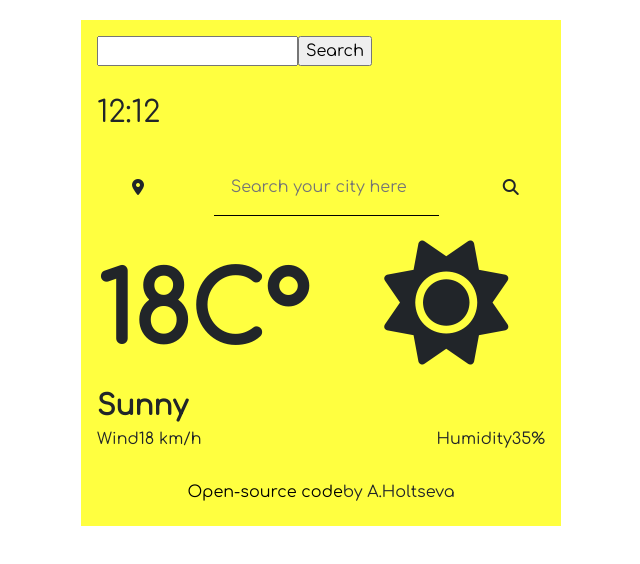
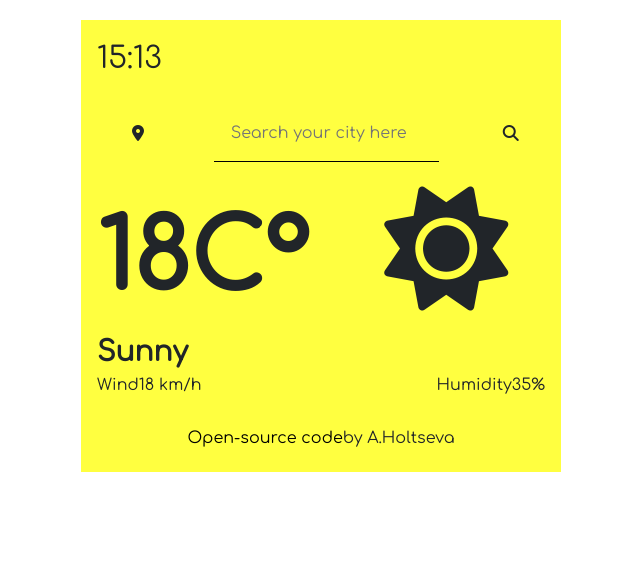
Before and after one commit to zhuzhick/weatherApp_react_2.0, a React (Create React App) app in the folder weather_app/: page / in a window 1280 px wide. Shown: the top 564 px of the page, without its empty margins (319-959 px from the left). Built offline with nearby package versions, Linux system fonts and the light colour scheme.

Commit message:
CurrentTime works

```diff
--- a/weather_app/src/App.js
+++ b/weather_app/src/App.js
@@ -2,14 +2,12 @@ import CurrentTime from "./CurrentTime";
 import SearchForm from "./SearchForm";
 import TodayForecast from "./TodayForecast";
 import Developer from "./Developer";
-import SearchEngine from "./SearchEngine";
 
 import "./App.css";
 
 export default function App() {
 	return (
 		<div className="container colorAppBg" id="weatherApp">
-			<SearchEngine />
 			<CurrentTime />
 			<SearchForm />
 			<TodayForecast />
--- a/weather_app/src/CurrentTime.js
+++ b/weather_app/src/CurrentTime.js
@@ -2,11 +2,24 @@ import React from "react";
 import "./CurrentTime.css";
 
 export default function CurrentTime() {
+	let now = new Date();
+	let currentHours = now.getHours();
+	let currentMin = now.getMinutes();
+	if (currentHours < 10) {
+		currentHours = `0${currentHours}`;
+	}
+
+	if (currentMin < 10) {
+		currentMin = `0${currentMin}`;
+	}
+
 	return (
 		<div className="row">
 			<div className="col-md-6">
 				<div id="currentTime">
-					<p className="currentTimeOutPut">12:12</p>
+					<p className="currentTimeOutPut">
+						{currentHours}:{currentMin}
+					</p>
 				</div>
 			</div>
 		</div>
--- a/weather_app/src/SearchEngine.js
+++ b/weather_app/src/SearchEngine.js
@@ -8,7 +8,6 @@ export default function Search(props) {
 	let [hum, setHum] = useState(null);
 	let [wind, setWind] = useState(null);
 	let [desc, setDesc] = useState("");
-	let [ico, setIco] = useState("");
 
 	let apiWeather = "4cd562128c73941b178c72243d5dc1c8";
 	let urlWeather = `https://api.openweathermap.org/data/2.5/weather?q=${city}&appid=${apiWeather}&units=metric`;
@@ -18,7 +17,6 @@ export default function Search(props) {
 		setHum(response.data.main.humidity);
 		setWind(response.data.wind.speed);
 		setDesc(response.data.weather[0].description);
-		setIco(response.data.weather[0].icon);
 	}
 
 	function citySearch(event) {
```
